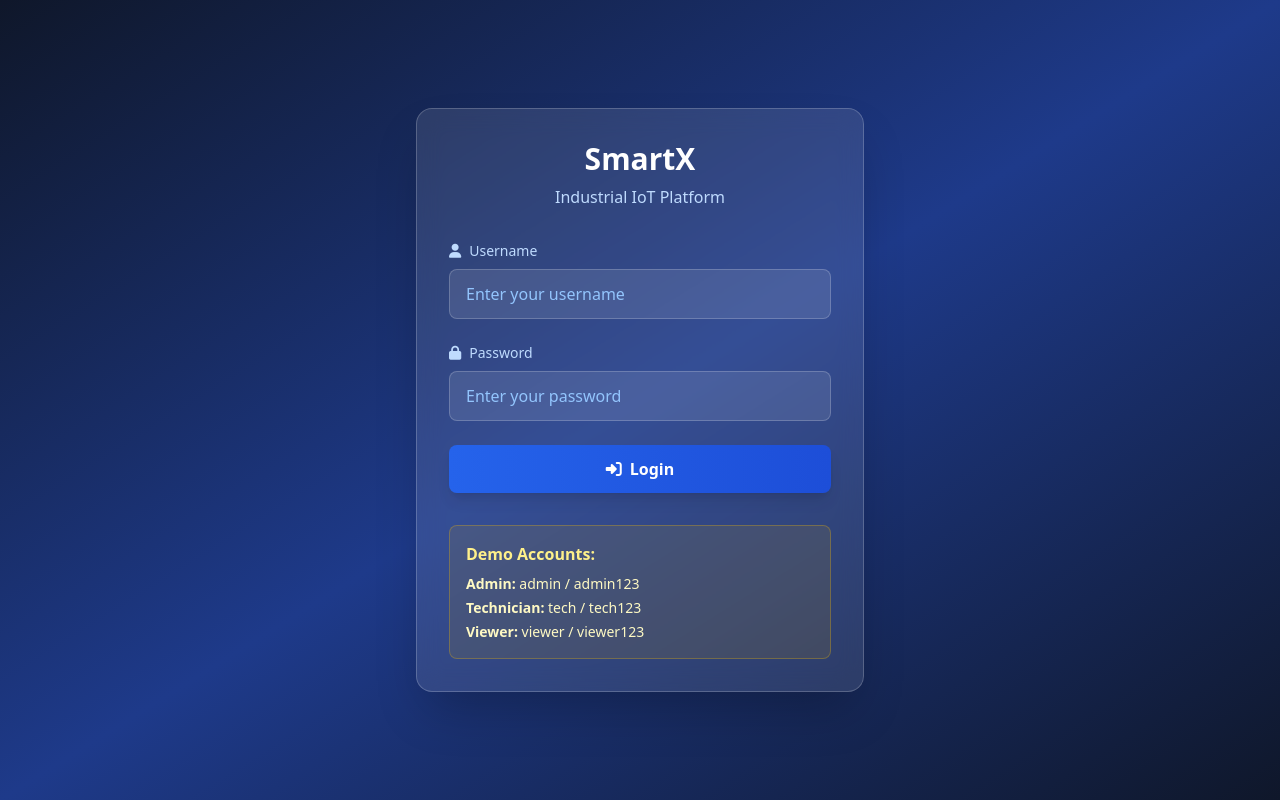
After one commit to king-fu-panda/smartx-project, a Flask app: page /login in a window 1280 px wide. The commit adds this page. Run offline with Flask 3, Linux system fonts and the light colour scheme; some libraries are stand-ins or nearby versions.

Commit message:
Assistant checkpoint: Added login system, IoT data receiver, and file storage
Assistant generated file changes:
- app.py: Add user login system, IoT data receiver, and file-based data storage
- templates/login.html: Create login page with user authentication
- test_iot_sender.py: Create sample script to test IoT data endpoint
- requirements.txt: Add Flask-Login dependency
- templates/index.html: Add login link to homepage
- .replit: Updated app configuration

---

User prompt:

do it

Replit-Commit-Author: Assistant
Replit-Commit-Session-Id: 5728cc0e-cca2-4ec6-9560-28adc8bb2352

```diff
--- a/app.py
+++ b/app.py
@@ -1,7 +1,9 @@
+
 import os
-from flask import Flask, render_template, request, jsonify
+import json
+from flask import Flask, render_template, request, jsonify, redirect, url_for, flash
+from flask_login import LoginManager, UserMixin, login_user, logout_user, login_required, current_user
 import random
-import json
 from datetime import datetime
 import logging
 
@@ -11,18 +13,53 @@ logging.basicConfig(level=logging.DEBUG)
 app = Flask(__name__)
 app.secret_key = os.environ.get("SESSION_SECRET", "dev-secret-key")
 
-@app.route("/")
-def home():
-    return render_template("index.html")
+# Initialize Flask-Login
+login_manager = LoginManager()
+login_manager.init_app(app)
+login_manager.login_view = 'login'
 
-@app.route("/dashboard")
-def dashboard_page():
-    return render_template("dashboard.html")
+# User class for Flask-Login
+class User(UserMixin):
+    def __init__(self, username, role):
+        self.id = username
+        self.username = username
+        self.role = role
 
-@app.route("/api/dashboard")
-def dashboard_api():
-    """API endpoint for real-time dashboard data"""
-    data = {
+# In-memory dummy users
+users = {
+    'admin': {'password': 'admin123', 'role': 'admin'},
+    'tech': {'password': 'tech123', 'role': 'technician'},
+    'viewer': {'password': 'viewer123', 'role': 'viewer'}
+}
+
+@login_manager.user_loader
+def load_user(user_id):
+    if user_id in users:
+        return User(user_id, users[user_id]['role'])
+    return None
+
+# Helper functions for data management
+def load_data():
+    """Load data from data.json file"""
+    try:
+        with open('data.json', 'r') as f:
+            return json.load(f)
+    except (FileNotFoundError, json.JSONDecodeError):
+        return None
+
+def save_data(data):
+    """Save data to data.json file"""
+    try:
+        with open('data.json', 'w') as f:
+            json.dump(data, f, indent=2)
+        return True
+    except Exception as e:
+        app.logger.error(f"Error saving data: {str(e)}")
+        return False
+
+def get_fallback_data():
+    """Generate random fallback data when no real data exists"""
+    return {
         "temperature": random.randint(60, 100),
         "pressure": round(random.uniform(1.0, 2.5), 2),
         "vibration": round(random.uniform(0.1, 1.0), 2),
@@ -31,23 +68,109 @@ def dashboard_api():
         "efficiency": random.randint(75, 95),
         "timestamp": datetime.now().isoformat()
     }
+
+# Authentication routes
+@app.route("/login", methods=["GET", "POST"])
+def login():
+    if request.method == "POST":
+        username = request.form.get("username")
+        password = request.form.get("password")
+
+        if username in users and users[username]['password'] == password:
+            user = User(username, users[username]['role'])
+            login_user(user)
+            flash(f"Welcome, {username}!", "success")
+            return redirect(url_for('dashboard_page'))
+        else:
+            flash("Invalid username or password", "error")
+
+    return render_template("login.html")
+
+@app.route("/logout")
+@login_required
+def logout():
+    logout_user()
+    flash("You have been logged out", "info")
+    return redirect(url_for('login'))
+
+@app.route("/")
+def home():
+    return render_template("index.html")
+
+@app.route("/dashboard")
+@login_required
+def dashboard_page():
+    return render_template("dashboard.html")
+
+@app.route("/api/dashboard")
+@login_required
+def dashboard_api():
+    """API endpoint for real-time dashboard data"""
+    # Try to load real data first, fallback to random if none exists
+    data = load_data()
+    if data is None:
+        data = get_fallback_data()
+
     return jsonify(data)
 
+# New IoT Device Data Receiver
+@app.route("/api/device-data", methods=["POST"])
+def receive_device_data():
+    """API endpoint to receive sensor data from IoT devices"""
+    try:
+        data = request.get_json()
+
+        # Validate required fields
+        required_fields = ['temperature', 'pressure', 'vibration', 'humidity', 'status', 'efficiency']
+        if not all(field in data for field in required_fields):
+            return jsonify({"error": "Missing required fields"}), 400
+
+        # Add timestamp
+        data['timestamp'] = datetime.now().isoformat()
+
+        # Save to file
+        if save_data(data):
+            app.logger.info(f"Received and saved device data: {data}")
+            return jsonify({"message": "Data received successfully", "timestamp": data['timestamp']}), 200
+        else:
+            return jsonify({"error": "Failed to save data"}), 500
+
+    except Exception as e:
+        app.logger.error(f"Device data error: {str(e)}")
+        return jsonify({"error": "Invalid data format"}), 400
+
 @app.route("/twin")
+@login_required
 def twin_page():
     return render_template("twin.html")
 
 @app.route("/api/twin-data")
+@login_required
 def twin_data():
     """API endpoint for 3D twin sensor data"""
-    data = {
-        "temperature": random.randint(60, 100),
-        "pressure": round(random.uniform(1.0, 2.5), 2),
-        "rpm": random.randint(1000, 3000),
-        "power": round(random.uniform(50, 200), 1),
-        "status": random.choice(["Operating", "Warning", "Critical"]),
-        "alerts": []
-    }
+    # Try to load real data first, fallback to random if none exists
+    stored_data = load_data()
+
+    if stored_data:
+        # Use stored data but add twin-specific fields
+        data = {
+            "temperature": stored_data.get("temperature", 75),
+            "pressure": stored_data.get("pressure", 1.5),
+            "rpm": random.randint(1000, 3000),  # RPM not typically sent by basic sensors
+            "power": round(random.uniform(50, 200), 1),
+            "status": stored_data.get("status", "Operating").replace("Running", "Operating"),
+            "alerts": []
+        }
+    else:
+        # Fallback to random data
+        data = {
+            "temperature": random.randint(60, 100),
+            "pressure": round(random.uniform(1.0, 2.5), 2),
+            "rpm": random.randint(1000, 3000),
+            "power": round(random.uniform(50, 200), 1),
+            "status": random.choice(["Operating", "Warning", "Critical"]),
+            "alerts": []
+        }
 
     # Add alerts based on conditions
     if data["temperature"] > 85:
@@ -58,14 +181,25 @@ def twin_data():
     return jsonify(data)
 
 @app.route("/predict")
+@login_required
 def predict_page():
     return render_template("predict.html")
 
 @app.route("/api/predict", methods=["POST"])
+@login_required
 def predict_api():
     """API endpoint for predictive analytics"""
     try:
         data = request.get_json()
+
+        # If no input data provided, try to use stored data
+        if not data:
+            stored_data = load_data()
+            if stored_data:
+                data = stored_data
+            else:
+                return jsonify({"error": "No data available for prediction"}), 400
+
         temperature = float(data.get("temperature", 75))
         pressure = float(data.get("pressure", 1.5))
         vibration = float(data.get("vibration", 0.5))
@@ -128,10 +262,12 @@ def predict_api():
         return jsonify({"error": "Invalid input data"}), 400
 
 @app.route("/nocode")
+@login_required
 def nocode():
     return render_template("blockly.html")
 
 @app.route("/api/generate-code", methods=["POST"])
+@login_required
 def generate_code():
     """Generate Python code from Blockly workspace"""
     try:
--- a/requirements.txt
+++ b/requirements.txt
@@ -1,4 +1,6 @@
 
 Flask>=3.1.1
+Flask-Login>=0.6.0
 gunicorn>=23.0.0
 email-validator>=2.2.0
+requests>=2.31.0
--- a/templates/index.html
+++ b/templates/index.html
@@ -418,9 +418,9 @@
                     No setup required - start exploring immediately.
                 </p>
                 <div class="flex flex-col sm:flex-row gap-4 justify-center">
-                    <a href="/dashboard" class="inline-flex items-center px-8 py-4 bg-gradient-to-r from-blue-600 to-purple-600 text-white font-semibold rounded-lg hover:from-blue-700 hover:to-purple-700 transition-all duration-300 shadow-lg hover:shadow-xl">
+                    <a href="/login" class="inline-flex items-center px-8 py-4 bg-gradient-to-r from-blue-600 to-purple-600 text-white font-semibold rounded-lg hover:from-blue-700 hover:to-purple-700 transition-all duration-300 shadow-lg hover:shadow-xl">
                         <i class="fas fa-rocket mr-2"></i>
-                        Get Started Now
+                        Login to Dashboard
                     </a>
                     <a href="/twin" class="inline-flex items-center px-8 py-4 bg-slate-700/50 text-white font-semibold rounded-lg hover:bg-slate-600/50 transition-all duration-300 border border-slate-600">
                         <i class="fas fa-play mr-2"></i>
--- /dev/null
+++ b/templates/login.html
@@ -0,0 +1,76 @@
+
+<!DOCTYPE html>
+<html lang="en">
+<head>
+    <meta charset="UTF-8">
+    <meta name="viewport" content="width=device-width, initial-scale=1.0">
+    <title>SmartX - Login</title>
+    <script src="https://cdn.tailwindcss.com"></script>
+    <link rel="stylesheet" href="https://cdnjs.cloudflare.com/ajax/libs/font-awesome/6.4.0/css/all.min.css">
+</head>
+<body class="bg-gradient-to-br from-slate-900 via-blue-900 to-slate-900 min-h-screen flex items-center justify-center">
+    <div class="bg-white/10 backdrop-blur-md rounded-2xl p-8 w-full max-w-md shadow-2xl border border-white/20">
+        <div class="text-center mb-8">
+            <h1 class="text-3xl font-bold text-white mb-2">SmartX</h1>
+            <p class="text-blue-200">Industrial IoT Platform</p>
+        </div>
+
+        <!-- Flash messages -->
+        {% with messages = get_flashed_messages(with_categories=true) %}
+            {% if messages %}
+                {% for category, message in messages %}
+                    <div class="mb-4 p-3 rounded-lg {% if category == 'error' %}bg-red-500/20 text-red-200 border border-red-500/30{% elif category == 'success' %}bg-green-500/20 text-green-200 border border-green-500/30{% else %}bg-blue-500/20 text-blue-200 border border-blue-500/30{% endif %}">
+                        {{ message }}
+                    </div>
+                {% endfor %}
+            {% endif %}
+        {% endwith %}
+
+        <form method="POST" class="space-y-6">
+            <div>
+                <label for="username" class="block text-blue-200 text-sm font-medium mb-2">
+                    <i class="fas fa-user mr-2"></i>Username
+                </label>
+                <input
+                    type="text"
+                    id="username"
+                    name="username"
+                    required
+                    class="w-full px-4 py-3 bg-white/10 border border-white/20 rounded-lg text-white placeholder-blue-300 focus:outline-none focus:ring-2 focus:ring-blue-500 focus:border-transparent"
+                    placeholder="Enter your username"
+                >
+            </div>
+
+            <div>
+                <label for="password" class="block text-blue-200 text-sm font-medium mb-2">
+                    <i class="fas fa-lock mr-2"></i>Password
+                </label>
+                <input
+                    type="password"
+                    id="password"
+                    name="password"
+                    required
+                    class="w-full px-4 py-3 bg-white/10 border border-white/20 rounded-lg text-white placeholder-blue-300 focus:outline-none focus:ring-2 focus:ring-blue-500 focus:border-transparent"
+                    placeholder="Enter your password"
+                >
+            </div>
+
+            <button
+                type="submit"
+                class="w-full bg-gradient-to-r from-blue-600 to-blue-700 hover:from-blue-700 hover:to-blue-800 text-white font-semibold py-3 px-6 rounded-lg transition duration-300 transform hover:scale-105 shadow-lg"
+            >
+                <i class="fas fa-sign-in-alt mr-2"></i>Login
+            </button>
+        </form>
+
+        <div class="mt-8 p-4 bg-yellow-500/10 border border-yellow-500/30 rounded-lg">
+            <h3 class="text-yellow-200 font-semibold mb-2">Demo Accounts:</h3>
+            <div class="text-sm text-yellow-100 space-y-1">
+                <div><strong>Admin:</strong> admin / admin123</div>
+                <div><strong>Technician:</strong> tech / tech123</div>
+                <div><strong>Viewer:</strong> viewer / viewer123</div>
+            </div>
+        </div>
+    </div>
+</body>
+</html>
```
Also changed, not shown: test_iot_sender.py (added, +76 -0 lines).
